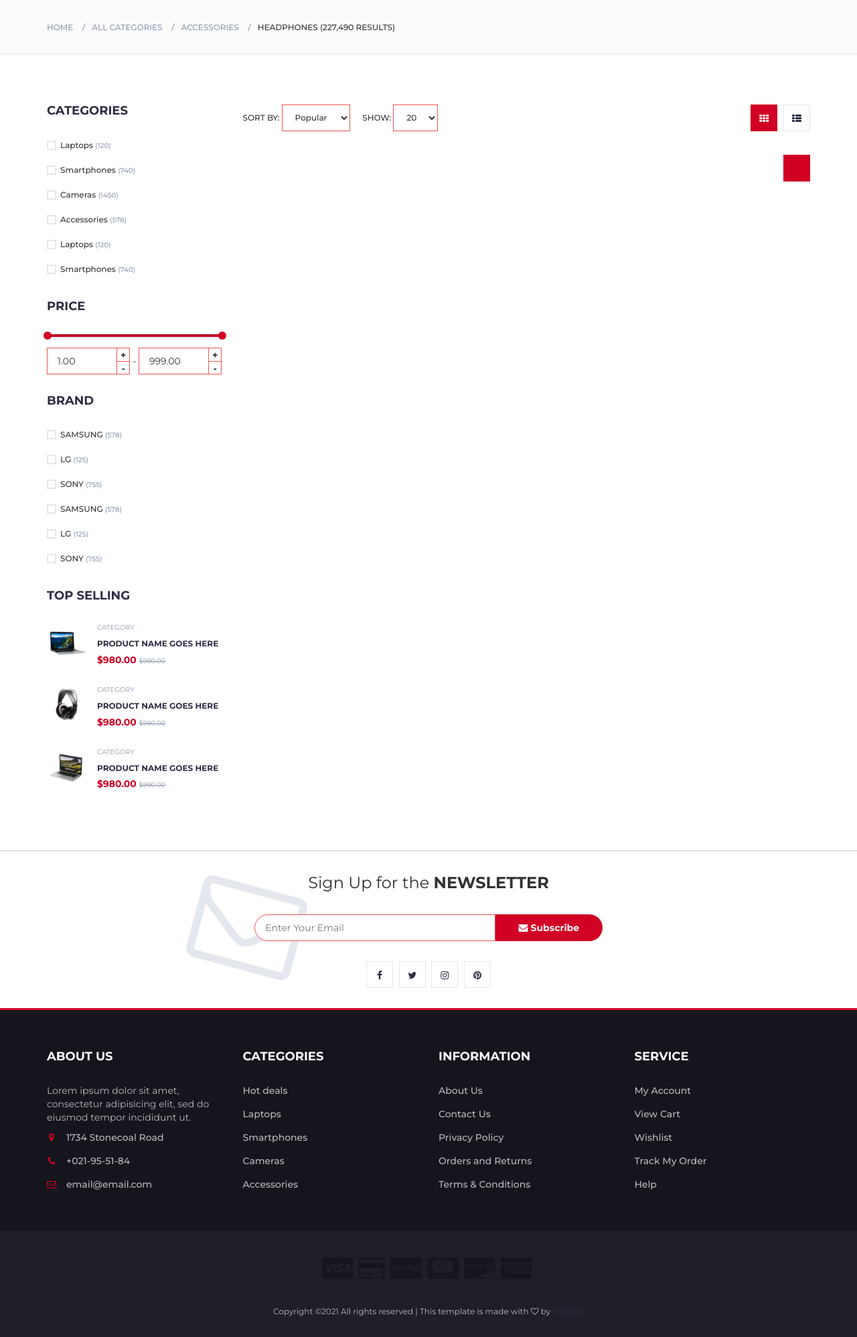
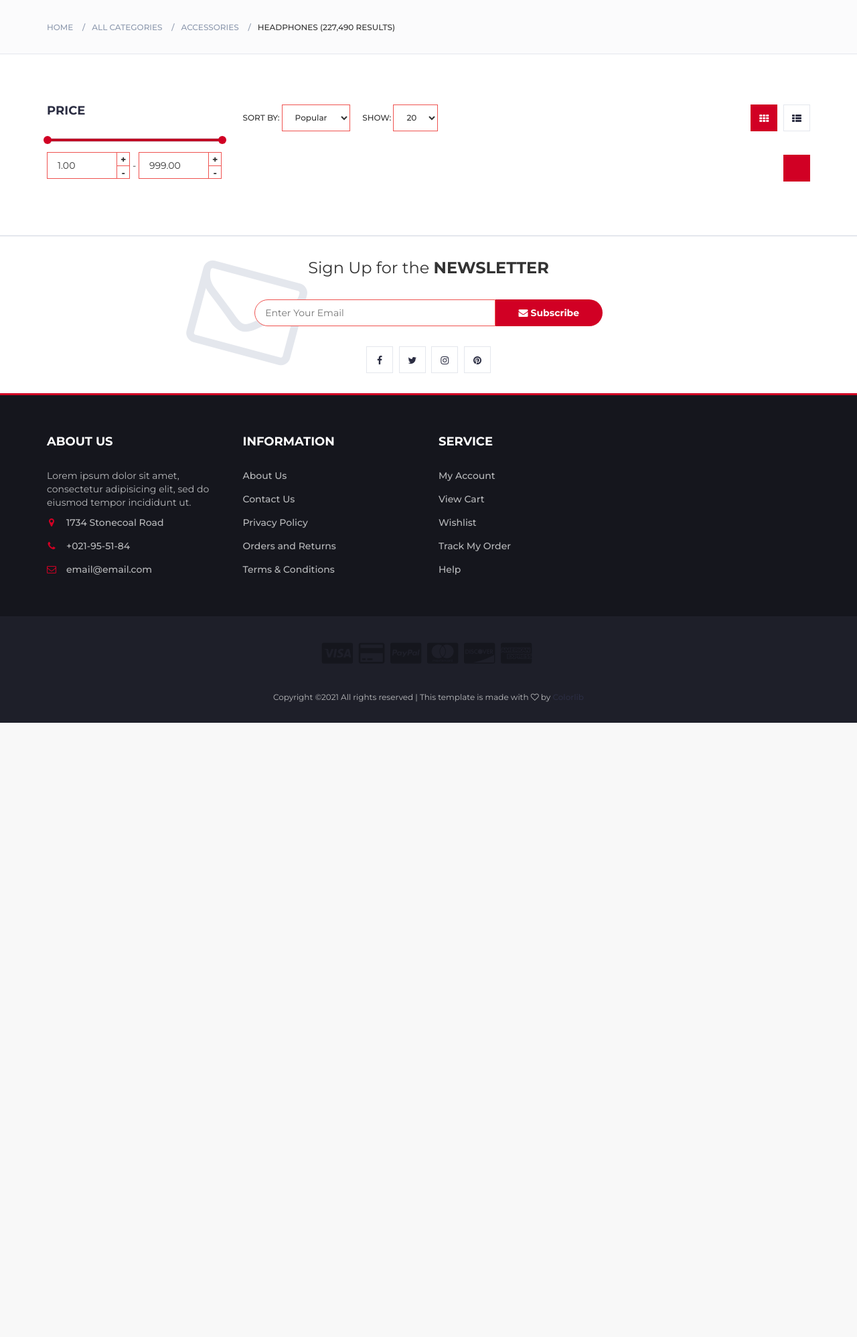
Before and after one commit to dmarcii/tesis_master, a Django app: page /busquedad/ in a window 1280 px wide. Shown: the part 207-2203 px from the top of the page at 67% size. After the commit the page ends 1286 px from the top, so only its background shows below. Run offline with Django 3.2, Linux system fonts and the light colour scheme; data that the repository does not hold is empty; some libraries are stand-ins or nearby versions.

Commit message:
sectionsectionsection

```diff
--- a/templates/tienda_store.html
+++ b/templates/tienda_store.html
@@ -189,7 +189,7 @@
 					<!-- ASIDE -->
 					<div id="aside" class="col-md-3">
 						<!-- aside Widget -->
-						<div class="aside">
+						<!--<div class="aside">
 							<h3 class="aside-title">Categories</h3>
 							<div class="checkbox-filter">
 
@@ -247,7 +247,7 @@
 									</label>
 								</div>
 							</div>
-						</div>
+						</div>-->
 						<!-- /aside Widget -->
 
 						<!-- aside Widget -->
@@ -271,7 +271,7 @@
 						<!-- /aside Widget -->
 
 						<!-- aside Widget -->
-						<div class="aside">
+						<!--<div class="aside">
 							<h3 class="aside-title">Brand</h3>
 							<div class="checkbox-filter">
 								<div class="input-checkbox">
@@ -323,11 +323,11 @@
 									</label>
 								</div>
 							</div>
-						</div>
+						</div>-->
 						<!-- /aside Widget -->
 
 						<!-- aside Widget -->
-						<div class="aside">
+						<!--<div class="aside">
 							<h3 class="aside-title">Top selling</h3>
 							<div class="product-widget">
 								<div class="product-img">
@@ -361,7 +361,7 @@
 									<h4 class="product-price">$980.00 <del class="product-old-price">$990.00</del></h4>
 								</div>
 							</div>
-						</div>
+						</div>-->
 						<!-- /aside Widget -->
 					</div>
 					<!-- /ASIDE -->
@@ -574,7 +574,7 @@
 							</div>
 						</div>
 
-						<div class="col-md-3 col-xs-6">
+						<!--<div class="col-md-3 col-xs-6">
 							<div class="footer">
 								<h3 class="footer-title">Categories</h3>
 								<ul class="footer-links">
@@ -585,7 +585,7 @@
 									<li><a href="#">Accessories</a></li>
 								</ul>
 							</div>
-						</div>
+						</div>-->
 
 						<div class="clearfix visible-xs"></div>
 
```
